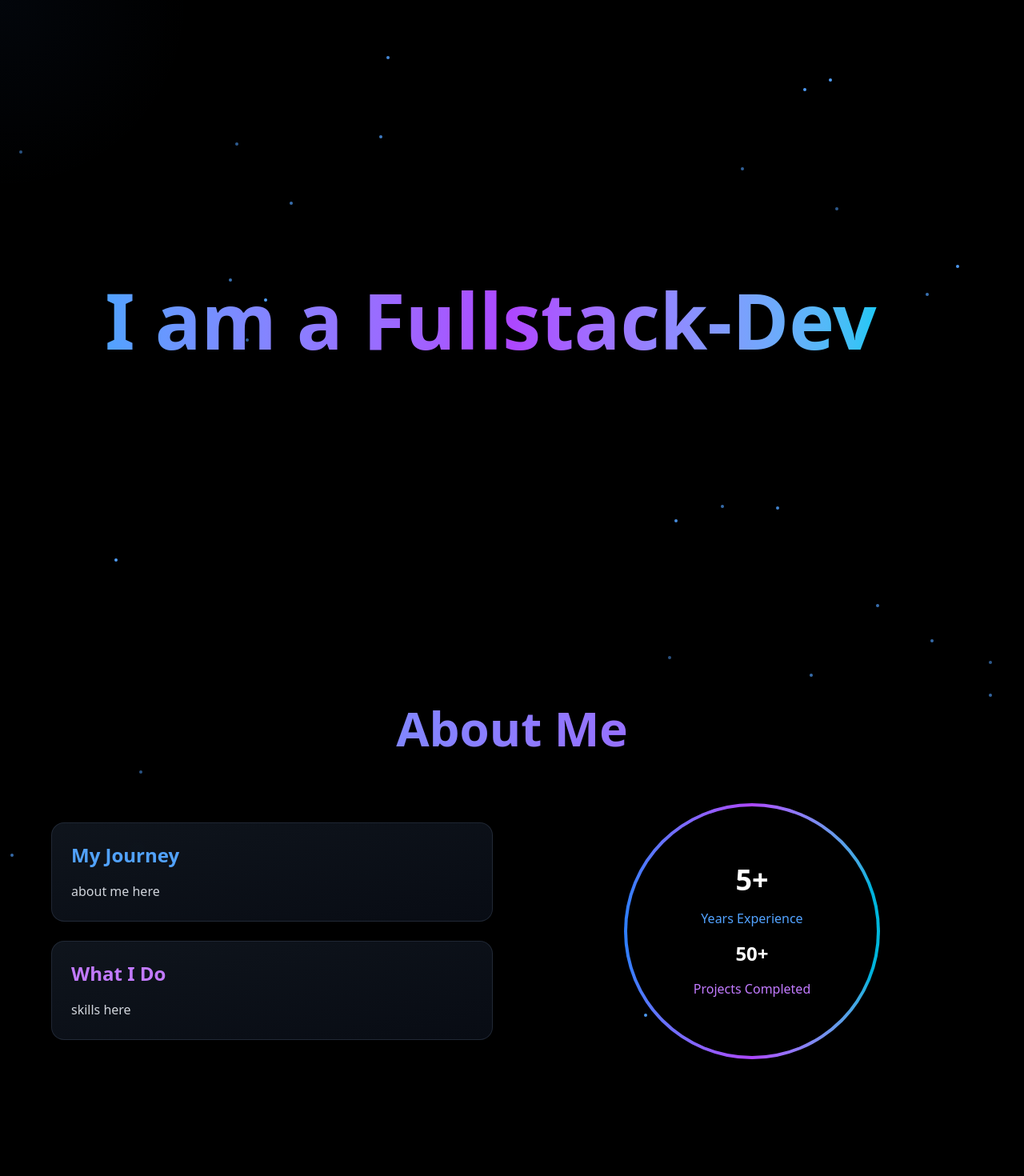
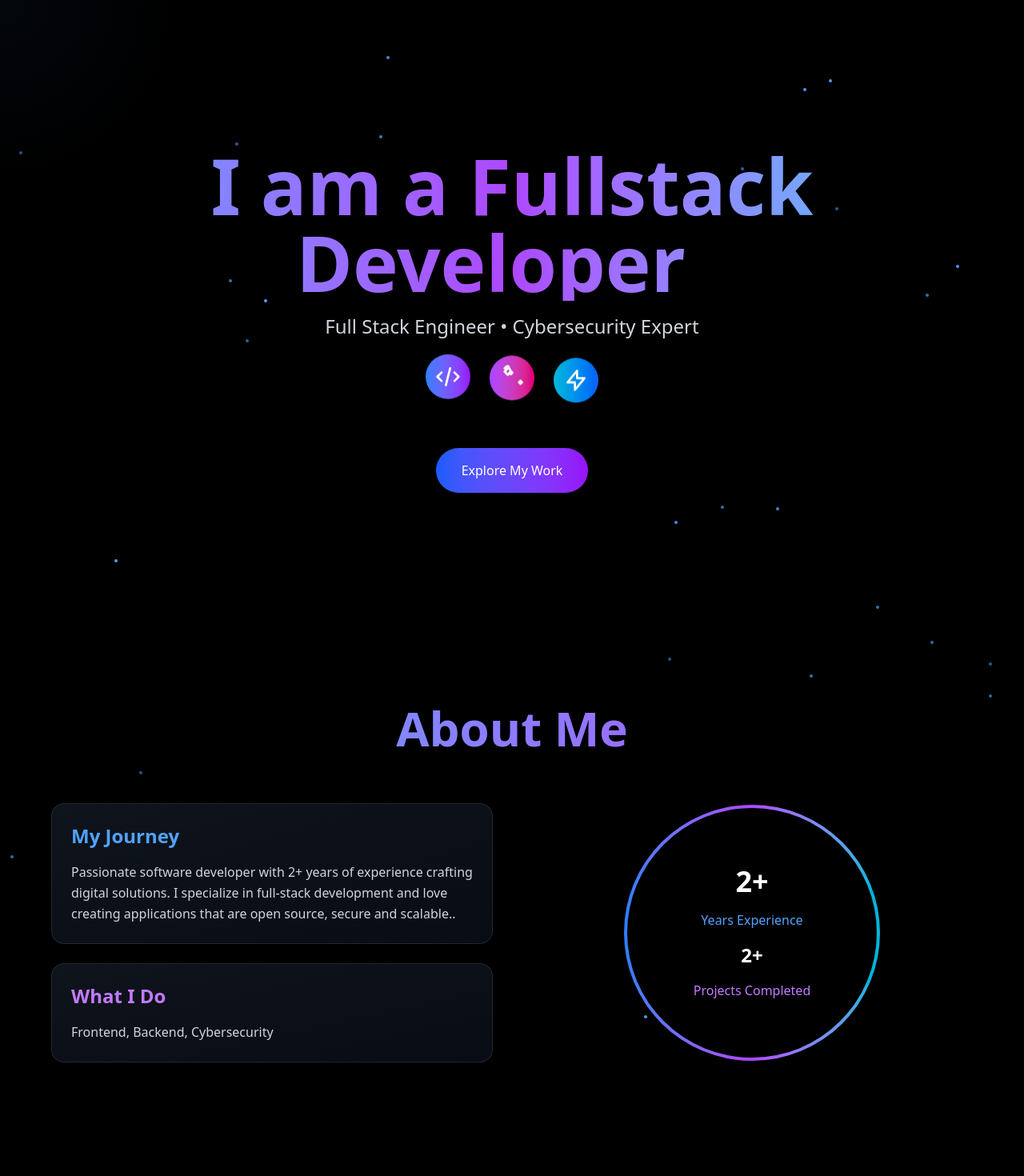
Before and after one commit to EricLuec/newPortfolio, a Next.js app: page / in a window 1280 px wide. Shown: the top 1470 px of the page at 80% size. Built offline with nearby package versions, Linux system fonts and the light colour scheme.

Commit message:
new changes and polish

```diff
--- a/src/components/Portfolio.jsx
+++ b/src/components/Portfolio.jsx
@@ -1,34 +1,21 @@
-import React, { useState } from 'react';
-import { TypeAnimation } from 'react-type-animation';
-import {AnimatedBackground} from './ui/AnimatedBackground';
-import {useMousePosition} from '../hooks/useMousePosition';
-import {ProjectsSection} from './sections/ProjectsSection';
-import {AboutSection} from './sections/AboutSection';
-import {ContactSection} from './sections/ContactSection';
-import {Footer} from './sections/Footer';
+import React from 'react';
+import { AnimatedBackground } from './ui/AnimatedBackground';
+import { useMousePosition } from '../hooks/useMousePosition';
+import { HeroSection } from './sections/HeroSection';
+import { AboutSection } from './sections/AboutSection';
+import { ProjectsSection } from './sections/ProjectsSection';
+import { ContactSection } from './sections/ContactSection';
+import { Footer } from './sections/Footer';
 
 const Portfolio = () => {
   const mousePosition = useMousePosition();
-  const [activeProject, setActiveProject] = useState(null);
 
   return (
     <div className="min-h-screen bg-black text-white relative overflow-hidden">
       <AnimatedBackground mousePosition={mousePosition} />
 
       <div className="relative z-10">
-        <section className="min-h-screen flex items-center justify-center px-6">
-          <div className="text-center space-y-8">
-            <div className="text-6xl md:text-8xl font-bold bg-gradient-to-r from-blue-400 via-purple-500 to-cyan-400 bg-clip-text text-transparent">
-              <TypeAnimation
-                sequence={['Hi, I am Eric', 2000, 'I am a Fullstack-Dev', 2000, 'Currently learning about cybersecurity', 2000]}
-                wrapper="span"
-                speed={50}
-                repeat={Infinity}
-              />
-            </div>
-          </div>
-        </section>
-
+        <HeroSection />
         <AboutSection />
         <ProjectsSection />
         <ContactSection />
--- a/src/components/sections/AboutSection.jsx
+++ b/src/components/sections/AboutSection.jsx
@@ -1,13 +1,12 @@
 'use client'
 import { AboutCard } from "../ui/AboutCard";
-import {StatsCircle}  from "../ui/StatsCircle";
+import { StatsCircle } from "../ui/StatsCircle";
+import { portfolioConfig } from "@/config/portfolio";
 
-export const AboutSection = ({
-  journeyText = "about me here",
-  skillsText = "skills here",
-  yearsExperience = 5,
-  projectsCompleted = 50
-}) => (
+export const AboutSection = () => {
+  const { journeyText, skillsText, yearsExperience, projectsCompleted } = portfolioConfig;
+
+  return (
     <section className="py-20 px-6">
       <div className="max-w-6xl mx-auto">
         <h2 className="text-4xl md:text-6xl font-bold text-center mb-16 bg-gradient-to-r from-blue-400 to-purple-500 bg-clip-text text-transparent">
@@ -39,3 +38,4 @@ export const AboutSection = ({
       </div>
     </section>
   );
+};
--- a/src/components/sections/HeroSection.jsx
+++ b/src/components/sections/HeroSection.jsx
@@ -1,32 +1,27 @@
 'use client'
 import { TypeAnimation } from 'react-type-animation';
-import {Code2} from '../icons/Code2';
-import {Sparkles} from '../icons/Sparkles';
-import {Zap} from '../icons/Zap';
+import { Code2 } from '../icons/Code2';
+import { Sparkles } from '../icons/Sparkles';
+import { Zap } from '../icons/Zap';
+import { portfolioConfig } from '@/config/portfolio';
 
-export const HeroSection = ({ name = "Eric" }) => (
+export const HeroSection = () => {
+  const { name, typeAnimationSequence, subtitle } = portfolioConfig;
+
+  return (
     <section className="min-h-screen flex items-center justify-center px-6">
       <div className="text-center space-y-8">
         <div className="space-y-4">
           <div className="text-6xl md:text-8xl font-bold bg-gradient-to-r from-blue-400 via-purple-500 to-cyan-400 bg-clip-text text-transparent">
             <TypeAnimation
-            sequence={[
-              `Hi, I am ${name}`,
-              2000,
-              'Hi, I am a Developer',
-              2000,
-              'Hi, I am Creative',
-              2000,
-              'Hi, I build the Future',
-              2000
-            ]}
+              sequence={typeAnimationSequence || [`Hi, I am ${name}`, 2000, 'Hi, I am a Developer', 2000]}
               wrapper="span"
               speed={50}
               repeat={Infinity}
             />
           </div>
           <div className="text-xl md:text-2xl text-gray-300 font-light">
-          Software Developer • Full Stack Engineer • Innovation Enthusiast
+            {subtitle}
           </div>
         </div>
 
@@ -34,10 +29,10 @@ export const HeroSection = ({ name = "Eric" }) => (
           <div className="p-3 rounded-full bg-gradient-to-r from-blue-500 to-purple-600 animate-bounce">
             <Code2 className="w-8 h-8" />
           </div>
-        <div className="p-3 rounded-full bg-gradient-to-r from-purple-500 to-pink-600 animate-bounce" style={{animationDelay: '0.1s'}}>
+          <div className="p-3 rounded-full bg-gradient-to-r from-purple-500 to-pink-600 animate-bounce" style={{ animationDelay: '0.1s' }}>
             <Sparkles className="w-8 h-8" />
           </div>
-        <div className="p-3 rounded-full bg-gradient-to-r from-cyan-500 to-blue-600 animate-bounce" style={{animationDelay: '0.2s'}}>
+          <div className="p-3 rounded-full bg-gradient-to-r from-cyan-500 to-blue-600 animate-bounce" style={{ animationDelay: '0.2s' }}>
             <Zap className="w-8 h-8" />
           </div>
         </div>
@@ -53,3 +48,4 @@ export const HeroSection = ({ name = "Eric" }) => (
       </div>
     </section>
   );
+};
--- a/src/config/portfolio.js
+++ b/src/config/portfolio.js
@@ -4,29 +4,23 @@ export const portfolioConfig = {
   subtitle: "Full Stack Engineer • Cybersecurity Expert",
   year: new Date().getFullYear(),
 
-  yearsExperience: 5,
-  projectsCompleted: 50,
+  yearsExperience: 2,
+  projectsCompleted: 2,
 
   linkedinUrl: "https://linkedin.com/in/dein-profil",
   githubUrl: "https://github.com/dein-username",
 
+  journeyText: "Passionate software developer with 2+ years of experience crafting digital solutions. I specialize in full-stack development and love creating applications that are open source, secure and scalable..",
 
-  journeyText: `
-    blabla intro
-  `,
-  skillsText: `
-    skills here
-  `,
-  /*
+  skillsText: "Frontend, Backend, Cybersecurity",
+
   typeAnimationSequence: [
-    'Hi, I am [Dein Name]',
+    "Hi, I am Eric",
     2000,
-    'Hi, I am a Developer',
+    "I am a Fullstack Developer",
     2000,
-    'Hi, I build Web Apps',
-    2000,
-    'Hi, I create Solutions',
+    "Currently learning about cybersecurity",
     2000
   ]
-    */
+
 };
```
Lines whose indentation alone changed are shown as unchanged.
